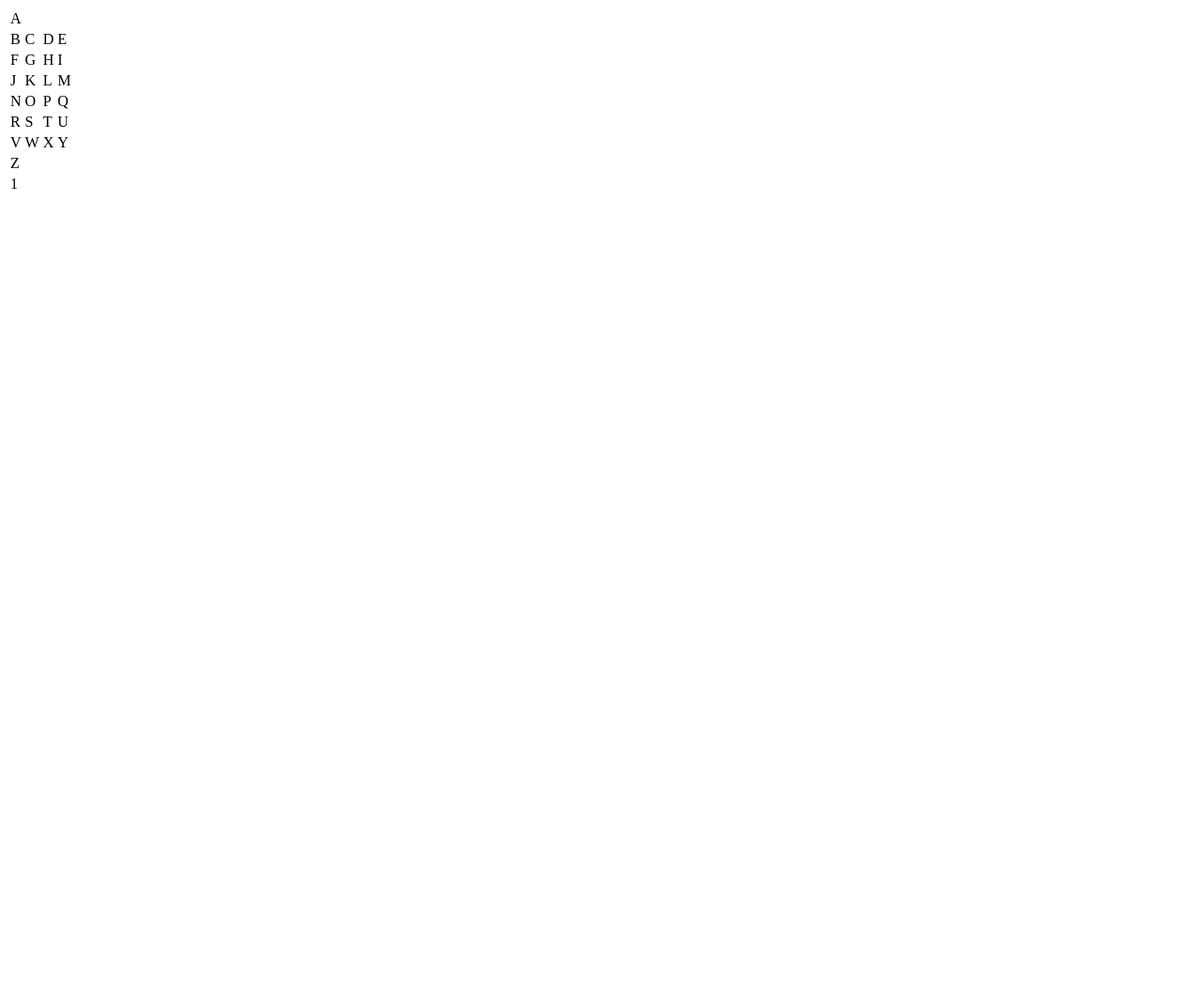
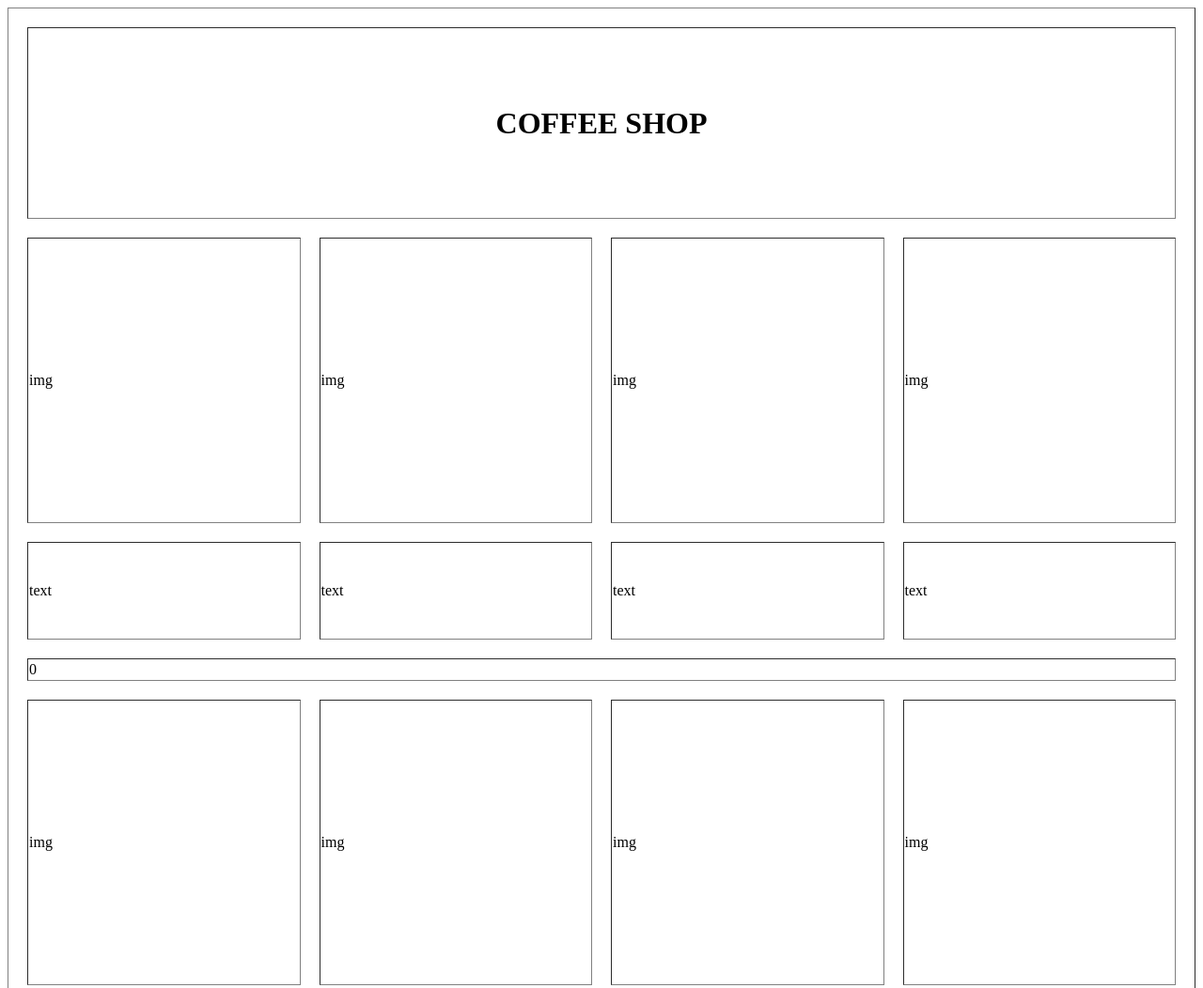
Before and after one commit to clarato26/Final-project, a plain HTML site: page Coffee.html in a window 1280 px wide. Shown: the top 1052 px of the page at 94% size. Before the commit the page ends 800 px from the top, so only its background shows below. Drawn offline with Linux system fonts and the light colour scheme.

Commit message:
Add files via upload
I finished the structure of the third web page (Coffee) and added the hyperlink to get to it in the second web page (About).

```diff
--- a/Coffee.html
+++ b/Coffee.html
@@ -6,51 +6,61 @@
 	<title></title>
 </head>
 <body>
-	<table>
+	<table border="1" style="border-spacing: 20px;" align="center">
 		<tr>
-			<td>A</td>
+			<td width="1200" height="200" colspan="4" align="center">
+				<h1>COFFEE SHOP</h1>
+			</td>
 		</tr>
 		<tr>
-			<td>B</td>
-			<td>C</td>
-			<td>D</td>
-			<td>E</td>
+			<td width="300" height="300">img</td>
+			<td width="300" height="300">img</td>
+			<td width="300" height="300">img</td>
+			<td width="300" height="300">img</td>
 		</tr>
 		<tr>
-			<td>F</td>
-			<td>G</td>
-			<td>H</td>
-			<td>I</td>
+			<td width="300" height="100">text</td>
+			<td width="300" height="100">text</td>
+			<td width="300" height="100">text</td>
+			<td width="300" height="100">text</td>
 		</tr>
 		<tr>
-			<td>J</td>
-			<td>K</td>
-			<td>L</td>
-			<td>M</td>
+			<td width="1200" height="20" colspan="4">0</td>
 		</tr>
 		<tr>
-			<td>N</td>
-			<td>O</td>
-			<td>P</td>
-			<td>Q</td>
+			<td width="300" height="300">img</td>
+			<td width="300" height="300">img</td>
+			<td width="300" height="300">img</td>
+			<td width="300" height="300">img</td>
 		</tr>
 		<tr>
-			<td>R</td>
-			<td>S</td>
-			<td>T</td>
-			<td>U</td>
+			<td width="300" height="100">text</td>
+			<td width="300" height="100">text</td>
+			<td width="300" height="100">text</td>
+			<td width="300" height="100">text</td>
 		</tr>
 		<tr>
-			<td>V</td>
-			<td>W</td>
-			<td>X</td>
-			<td>Y</td>
+			<td width="1200" height="20" colspan="4">0</td>
 		</tr>
 		<tr>
-			<td>Z</td>
+			<td width="300" height="300">img</td>
+			<td width="300" height="300">img</td>
+			<td width="300" height="300">img</td>
+			<td width="300" height="300">img</td>
 		</tr>
 		<tr>
-			<td>1</td>
+			<td width="300" height="100">text</td>
+			<td width="300" height="100">text</td>
+			<td width="300" height="100">text</td>
+			<td width="300" height="100">text</td>
+		</tr>
+		<tr>
+			<td width="1200" height="50" colspan="4">0</td>
+		</tr>
+		<tr>
+			<td width="1200" height="80" colspan="4" align="center">
+				<h3>More options may be available in the shop</h3>
+			</td>
 		</tr>
 
 	</table>
```
Also changed, not shown: About.html (+3 -3 lines).
